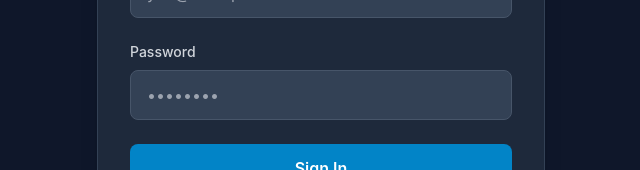
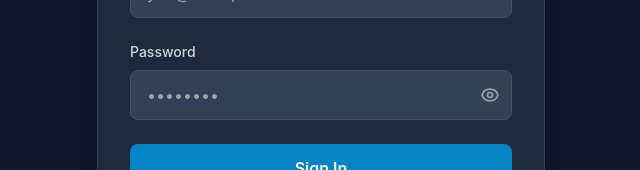
Before and after one commit to tsarv14/lineup, a Next.js app in the folder client/: page /login in a window 1280 px wide. Shown: the part 382-552 px from the top of the page, without its empty margins (319-959 px from the left). Built offline with nearby package versions, Linux system fonts and the light colour scheme; no server answers.

Commit message:
Add show/hide password toggle and improve network error handling

```diff
--- a/client/app/login/page.tsx
+++ b/client/app/login/page.tsx
@@ -15,6 +15,7 @@ export default function Login() {
     password: ''
   })
   const [loading, setLoading] = useState(false)
+  const [showPassword, setShowPassword] = useState(false)
 
   useEffect(() => {
     if (isAuthenticated) {
@@ -118,16 +119,35 @@ export default function Login() {
               <label htmlFor="password" className="block text-sm font-medium text-gray-300 mb-2">
                 Password
               </label>
+              <div className="relative">
                 <input
-                type="password"
+                  type={showPassword ? "text" : "password"}
                   id="password"
                   name="password"
                   value={formData.password}
                   onChange={handleChange}
                   required
-                className="w-full px-4 py-3 bg-slate-700 border border-slate-600 text-white rounded-lg focus:ring-2 focus:ring-primary-500 focus:border-transparent transition-all placeholder-gray-400"
+                  className="w-full px-4 py-3 pr-12 bg-slate-700 border border-slate-600 text-white rounded-lg focus:ring-2 focus:ring-primary-500 focus:border-transparent transition-all placeholder-gray-400"
                   placeholder="••••••••"
                 />
+                <button
+                  type="button"
+                  onClick={() => setShowPassword(!showPassword)}
+                  className="absolute right-3 top-1/2 transform -translate-y-1/2 text-gray-400 hover:text-gray-200 focus:outline-none"
+                  aria-label={showPassword ? "Hide password" : "Show password"}
+                >
+                  {showPassword ? (
+                    <svg className="w-5 h-5" fill="none" stroke="currentColor" viewBox="0 0 24 24">
+                      <path strokeLinecap="round" strokeLinejoin="round" strokeWidth={2} d="M13.875 18.825A10.05 10.05 0 0112 19c-4.478 0-8.268-2.943-9.543-7a9.97 9.97 0 011.563-3.029m5.858.908a3 3 0 114.243 4.243M9.878 9.878l4.242 4.242M9.88 9.88l-3.29-3.29m7.532 7.532l3.29 3.29M3 3l3.29 3.29m0 0A9.97 9.97 0 015.12 5.12m3.29 3.29L12 12m-3.59-3.59L12 12m0 0l3.59 3.59M12 12l3.59-3.59m0 0a9.97 9.97 0 011.99-1.99m0 0L21 3" />
+                    </svg>
+                  ) : (
+                    <svg className="w-5 h-5" fill="none" stroke="currentColor" viewBox="0 0 24 24">
+                      <path strokeLinecap="round" strokeLinejoin="round" strokeWidth={2} d="M15 12a3 3 0 11-6 0 3 3 0 016 0z" />
+                      <path strokeLinecap="round" strokeLinejoin="round" strokeWidth={2} d="M2.458 12C3.732 7.943 7.523 5 12 5c4.478 0 8.268 2.943 9.542 7-1.274 4.057-5.064 7-9.542 7-4.477 0-8.268-2.943-9.542-7z" />
+                    </svg>
+                  )}
+                </button>
+              </div>
             </div>
 
             <button
--- a/client/app/register/page.tsx
+++ b/client/app/register/page.tsx
@@ -24,6 +24,7 @@ export default function Register() {
     phoneNumber: ''
   })
   const [loading, setLoading] = useState(false)
+  const [showPassword, setShowPassword] = useState(false)
 
   const handleChange = (e: React.ChangeEvent<HTMLInputElement>) => {
     setFormData({
@@ -141,17 +142,36 @@ export default function Register() {
               <label htmlFor="password" className="block text-sm font-medium text-gray-700 mb-2">
                 Password
               </label>
+              <div className="relative">
                 <input
-                type="password"
+                  type={showPassword ? "text" : "password"}
                   id="password"
                   name="password"
                   value={formData.password}
                   onChange={handleChange}
                   required
                   minLength={6}
-                className="w-full px-4 py-3 border border-gray-300 rounded-lg focus:ring-2 focus:ring-primary-500 focus:border-transparent transition-all text-gray-900"
+                  className="w-full px-4 py-3 pr-12 border border-gray-300 rounded-lg focus:ring-2 focus:ring-primary-500 focus:border-transparent transition-all text-gray-900"
                   placeholder="••••••••"
                 />
+                <button
+                  type="button"
+                  onClick={() => setShowPassword(!showPassword)}
+                  className="absolute right-3 top-1/2 transform -translate-y-1/2 text-gray-500 hover:text-gray-700 focus:outline-none"
+                  aria-label={showPassword ? "Hide password" : "Show password"}
+                >
+                  {showPassword ? (
+                    <svg className="w-5 h-5" fill="none" stroke="currentColor" viewBox="0 0 24 24">
+                      <path strokeLinecap="round" strokeLinejoin="round" strokeWidth={2} d="M13.875 18.825A10.05 10.05 0 0112 19c-4.478 0-8.268-2.943-9.543-7a9.97 9.97 0 011.563-3.029m5.858.908a3 3 0 114.243 4.243M9.878 9.878l4.242 4.242M9.88 9.88l-3.29-3.29m7.532 7.532l3.29 3.29M3 3l3.29 3.29m0 0A9.97 9.97 0 015.12 5.12m3.29 3.29L12 12m-3.59-3.59L12 12m0 0l3.59 3.59M12 12l3.59-3.59m0 0a9.97 9.97 0 011.99-1.99m0 0L21 3" />
+                    </svg>
+                  ) : (
+                    <svg className="w-5 h-5" fill="none" stroke="currentColor" viewBox="0 0 24 24">
+                      <path strokeLinecap="round" strokeLinejoin="round" strokeWidth={2} d="M15 12a3 3 0 11-6 0 3 3 0 016 0z" />
+                      <path strokeLinecap="round" strokeLinejoin="round" strokeWidth={2} d="M2.458 12C3.732 7.943 7.523 5 12 5c4.478 0 8.268 2.943 9.542 7-1.274 4.057-5.064 7-9.542 7-4.477 0-8.268-2.943-9.542-7z" />
+                    </svg>
+                  )}
+                </button>
+              </div>
               <p className="mt-1 text-xs text-gray-500">Must be at least 6 characters</p>
             </div>
 
--- a/client/lib/api.ts
+++ b/client/lib/api.ts
@@ -13,7 +13,8 @@ const api = axios.create({
   headers: {
     'Content-Type': 'application/json',
   },
-  timeout: 10000, // 10 second timeout
+  timeout: 30000, // 30 second timeout for network issues
+  withCredentials: true, // Include credentials for CORS
 })
 
 // Add token to requests
```
Lines whose indentation alone changed are shown as unchanged.
